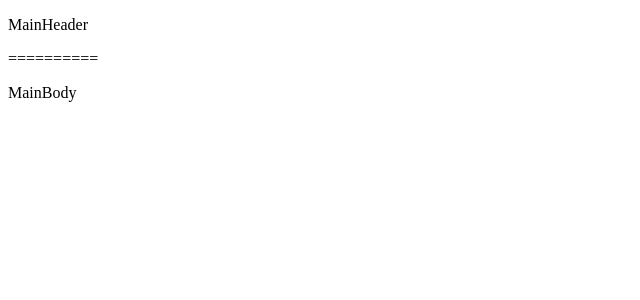
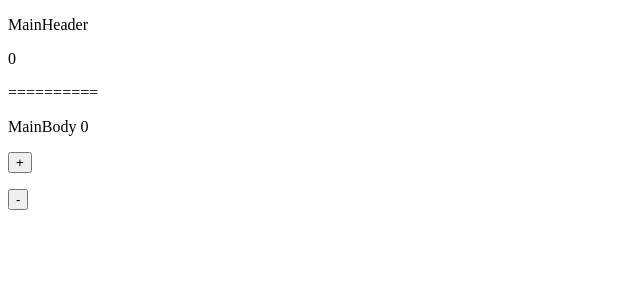
Before and after one commit to JunseokPark12/mobxPrac, a React (Create React App) app: page / in a window 1280 px wide. Shown: the top 300 px of the page, without its empty margins (0-640 px from the left). Built offline with nearby package versions, Linux system fonts and the light colour scheme.

Commit message:
Revert "Feat : 사용하지 않을 Mobx 관련 코드 삭제"
This reverts commit da6892d95ff63545f84c1faee87d0db7ad618a15.

```diff
--- a/src/components/MainBody.js
+++ b/src/components/MainBody.js
@@ -1,9 +1,19 @@
+import { observer } from 'mobx-react';
+import useStores from '../hooks/useStores';
+
 function MainBody() {
+  const { countStore } = useStores();
   return (
     <div>
-      <p>MainBody </p>
+      <p>MainBody {countStore.count}</p>
+      <p>
+        <button onClick={countStore.increase}>+</button>
+      </p>
+      <p>
+        <button onClick={countStore.decrease}>-</button>
+      </p>
     </div>
   );
 }
 
-export default MainBody;
+export default observer(MainBody);
--- a/src/components/MainHeader.js
+++ b/src/components/MainHeader.js
@@ -1,10 +1,15 @@
+import { observer } from 'mobx-react';
+import useStores from '../hooks/useStores';
+
 function MainHeader() {
+  const { countStore } = useStores();
   return (
     <div>
       <p>MainHeader</p>
+      <p>{countStore.count}</p>
       <p>==========</p>
     </div>
   );
 }
 
-export default MainHeader;
+export default observer(MainHeader);
--- /dev/null
+++ b/src/hooks/useStores.js
@@ -0,0 +1,8 @@
+import { MobXProviderContext } from 'mobx-react';
+import { useContext } from 'react';
+
+function useStores() {
+  return useContext(MobXProviderContext);
+}
+
+export default useStores;
--- a/src/index.js
+++ b/src/index.js
@@ -1,10 +1,16 @@
 import React from 'react';
 import ReactDOM from 'react-dom';
 import App from './App';
+import { Provider } from 'mobx-react';
+import RootStore from './store';
+
+const rootStore = new RootStore();
 
 ReactDOM.render(
   <React.StrictMode>
-    <App />
+    <Provider {...rootStore}>
+      <App />
+    </Provider>
   </React.StrictMode>,
   document.getElementById('root'),
 );
--- /dev/null
+++ b/src/store/CountStore.js
@@ -0,0 +1,23 @@
+import { action, makeObservable, observable } from 'mobx';
+
+class CountStore {
+  count = 0;
+  constructor(rootStore) {
+    this.rootStore = rootStore;
+    makeObservable(this, {
+      count: observable,
+      increase: action,
+      decrease: action,
+    });
+  }
+
+  increase = () => {
+    this.count++;
+  };
+
+  decrease = () => {
+    this.count--;
+  };
+}
+
+export default CountStore;
--- a/src/store/index.js
+++ b/src/store/index.js
@@ -1,5 +1,9 @@
+import CountStore from './CountStore';
+
 class RootStore {
-  constructor() {}
+  constructor() {
+    this.countStore = new CountStore(this);
+  }
 }
 
 export default RootStore;
```
